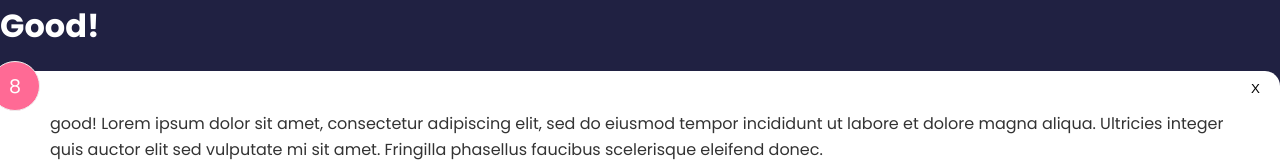
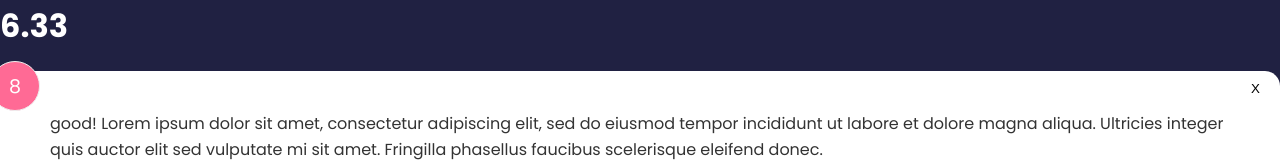
Before and after one commit to barrystone/feedback-app, a Svelte app: page / in a window 1280 px wide. Shown: the top 162 px of the page. Built offline with nearby package versions, Linux system fonts and the light colour scheme.

Commit message:
[feat] use '$' Reactive declaration for svelte to display rating average

```diff
--- a/src/App.svelte
+++ b/src/App.svelte
@@ -9,7 +9,7 @@
     },
     {
       id: 2,
-      rating: 3,
+      rating: 1,
       text: 'bad!!! Lorem ipsum dolor sit amet, consectetur adipiscing elit, sed do eiusmod tempor incididunt ut labore et dolore magna aliqua. Ultricies integer quis auctor elit sed vulputate mi sit amet. Fringilla phasellus faucibus scelerisque eleifend donec.'
     },
     {
@@ -19,6 +19,11 @@
     }
   ];
 
+  $: count = feedbacks.length;
+  $: ratingAverage = (
+    feedbacks.reduce((x, { rating }) => x + rating, 0) / feedbacks.length
+  ).toFixed(2);
+
   const deleteFeedback = (e) => {
     const itemId = e.detail;
     feedbacks = feedbacks.filter((feedback) => feedback.id !== itemId);
@@ -26,7 +31,7 @@
 </script>
 
 <main>
-  <h1>Good!</h1>
+  <h1>{ratingAverage}</h1>
   <FeedBackList {feedbacks} on:delete-feedback={deleteFeedback} />
 </main>
 
```
Also changed, not shown: 1 other file (tests, documents, lock files or other folders).
